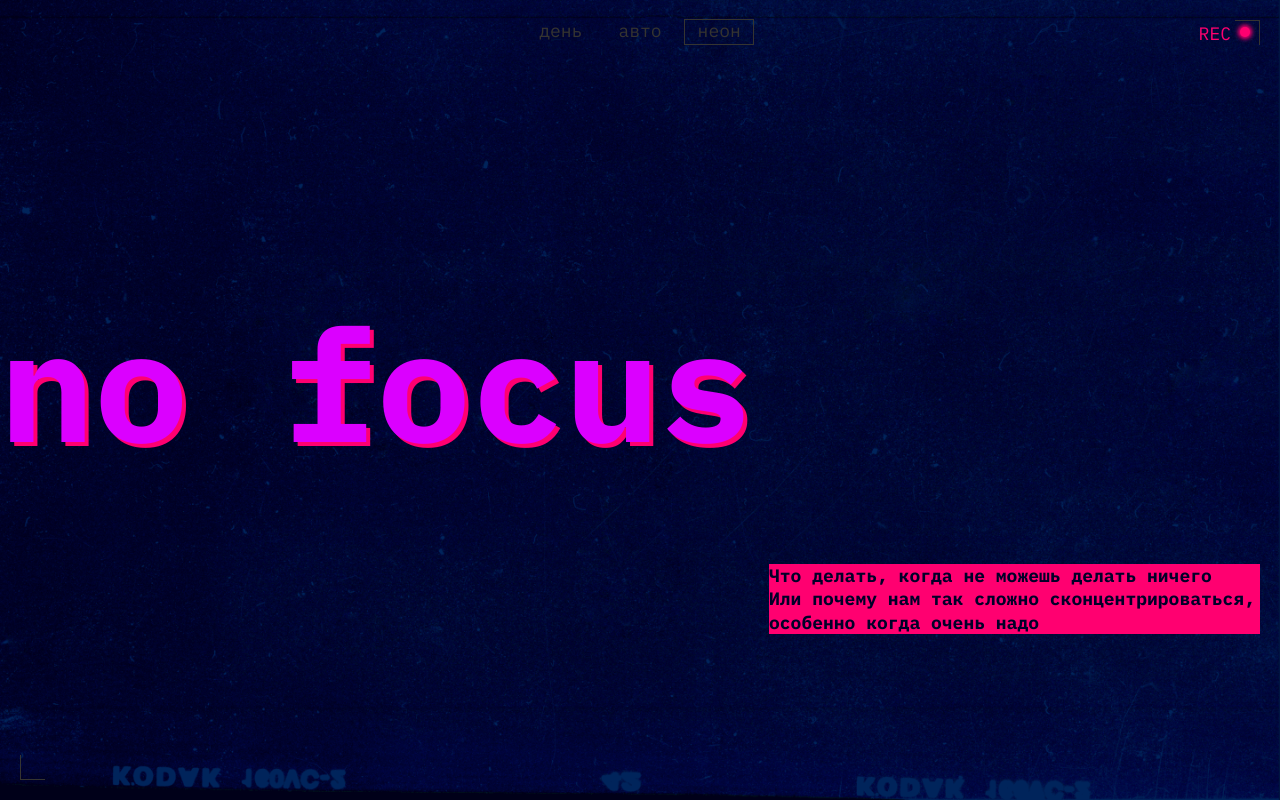
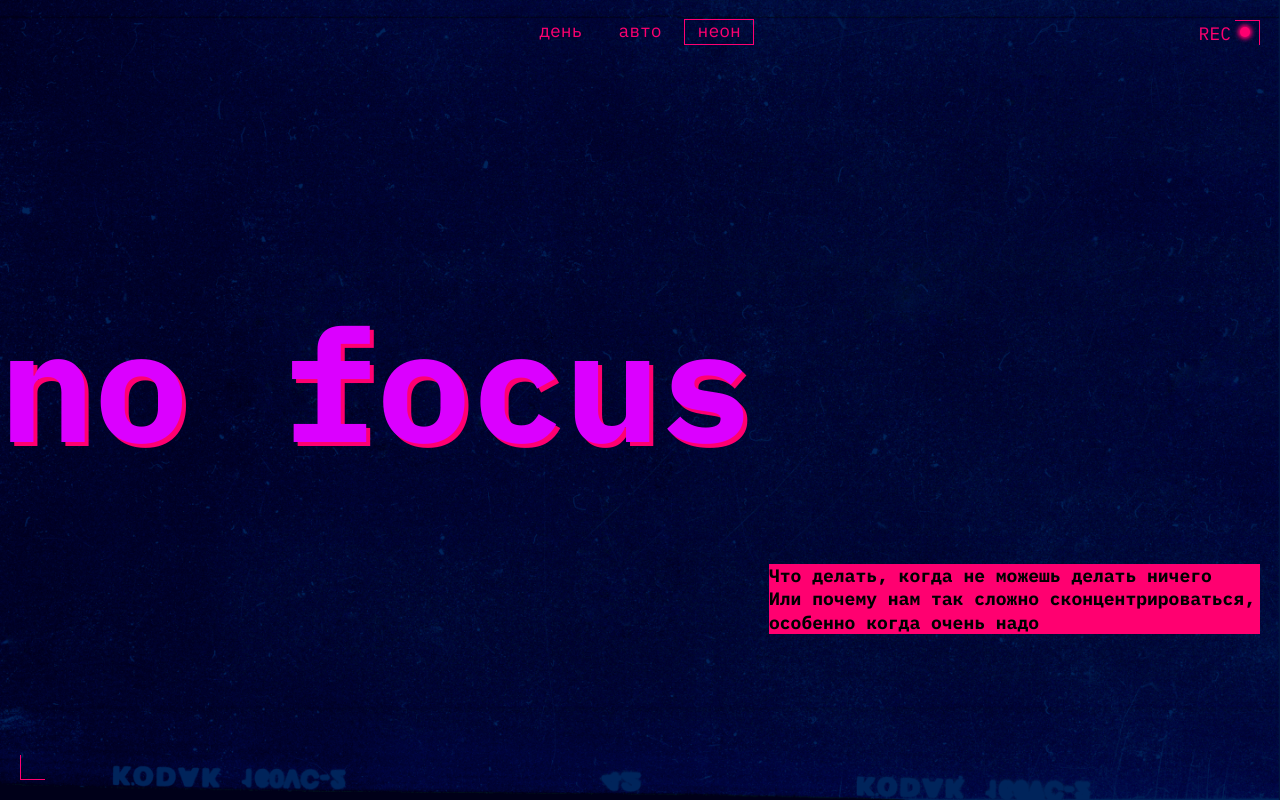
Before and after one commit to Elvina2604/slozhno-sosredotochitsya, a plain HTML site: page index.html in a window 1280 px wide. Both pictures are taken after a click on the button "неон". Shown: the top 800 px of the page. Drawn offline with Linux system fonts and the light colour scheme.

Commit message:
Update dark.css

```diff
--- a/styles/dark.css
+++ b/styles/dark.css
@@ -4,16 +4,35 @@
   переключая тему
 */
 
-.page.theme_dark {
-  /* сохраните этот селектор в приведённом виде.
-    Так стили написанные ниже будут иметь больший вес,
-    чем стили в медиазапросе предпочтений пользователя
-  */
-  --main-font: 'IBM Plex mono';
+:root .theme_dark {
   --bg-color: #000028;
-  --title-color: #000028;
-  --text-color: #F1B2CE;
+  --main-text-color: #000028;
   --accent-color: #FF0070;
   --header-color: #DB00FF;
+  --accent-color-header: var(--accent-color);
+  --button-color:  var(--accent-color);
+  --paragraphly-color: #F1B2CE;
   --bg-image: url(../images/cover-image-dark.png);
 }
+
+
+.page.theme_dark {
+
+}
+
+.theme-dark .header__rec {
+  visibility: unset;
+}
+
+@media (prefers-color-scheme: dark) {
+  :root {
+    --bg-color: #000028;
+    --main-text-color: #000028;
+    --accent-color: #FF0070;
+    --header-color: #DB00FF;
+    --accent-color-header: var(--accent-color);
+    --button-color:  var(--accent-color);
+    --paragraphly-color: #F1B2CE;
+    --bg-image: url(../images/cover-image-dark.png);
+  }
+}
```
